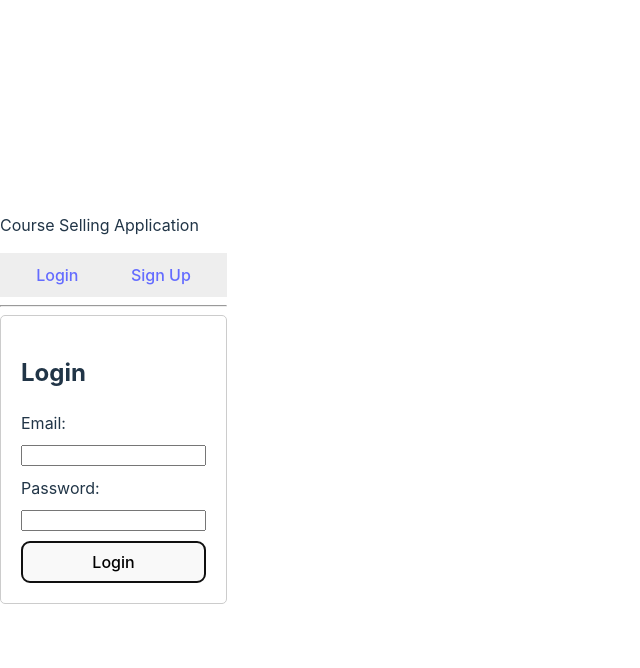
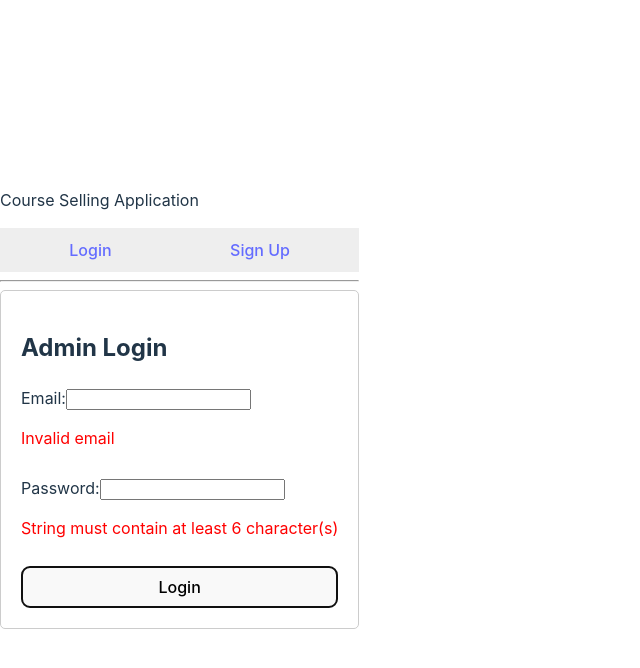
Before and after one commit to sb-patel/coursera-app, a React (Vite) app: page /login in a window 1280 px wide. Both pictures are taken after a click on the button "Login". Shown: the top 668 px of the page, without its empty margins (0-640 px from the left). Built offline with nearby package versions, Linux system fonts and the light colour scheme.

Commit message:
Admin SignUp added

```diff
--- /dev/null
+++ b/src/Admin/Login.jsx
@@ -0,0 +1,101 @@
+// Login.js
+import React, { useState } from 'react';
+import axios from 'axios';
+import { z } from 'zod';
+
+const Login = () => {
+    const [email, setEmail] = useState('');
+    const [password, setPassword] = useState('');
+    const [error, setError] = useState('');
+    const [validationErrors, setValidationErrors] = useState({});
+
+    // Define a schema for the login form
+    const loginSchema = z.object({
+        email: z.string().email(),
+        password: z.string().min(6),
+    });
+
+
+    const handleLogin = async () => {
+        try {
+            setError('');
+            setValidationErrors({});
+            const loginResult = loginSchema.safeParse({ email, password });
+            // console.log('Login validation result:', loginResult);
+            if (!loginResult.success) {
+                const errors = loginResult.error.format();
+
+                setValidationErrors({
+                    email: errors.email?._errors[0],
+                    password: errors.password?._errors[0],
+                });
+
+                return;
+            }
+            // const validationErrors = loginResult.error.issues.map(issue => issue.message);
+            // console.log('Validation errors:', validationErrors);
+
+            const response = await axios.post('http://localhost:3000/api/v1/admin/signin', { email, password });
+            console.log('Login successful:', response.data);
+            console.log('Login successful:', response.data.message);
+            console.log('Login successful:', response.data.token);
+        }
+        catch (error) {
+            if (error.response && error.response.status === 401) {
+                setError('Invalid email or password');
+            } else {
+                setError('An error occurred. Please try again later.');
+            }
+        }
+    };
+
+    return (
+        <div style={styles.container}>
+            <h2>Admin Login</h2>
+            <form style={styles.form}>
+                <div>
+                    <label>Email:</label>
+                    <input
+                        type="email"
+                        value={email}
+                        onChange={(e) => setEmail(e.target.value)}
+                    />
+                    {validationErrors.email && <p style={{ color: 'red' }}>{validationErrors.email}</p>}
+                </div>
+
+                <div>
+                    <label>Password:</label>
+                    <input
+                        type="password"
+                        value={password}
+                        onChange={(e) => setPassword(e.target.value)}
+                    />
+                    {validationErrors.password && <p style={{ color: 'red' }}>{validationErrors.password}</p>}
+                </div>
+
+                <button type="button" onClick={handleLogin}>
+                    Login
+                </button>
+            </form>
+            {/* Display server error message, e.g., incorrect credentials */}
+            {error && <p style={{ color: 'red' }}>{error}</p>}
+        </div>
+    );
+};
+
+const styles = {
+    container: {
+        maxWidth: '400px',
+        margin: 'auto',
+        padding: '20px',
+        border: '1px solid #ccc',
+        borderRadius: '5px',
+    },
+    form: {
+        display: 'flex',
+        flexDirection: 'column',
+        gap: '10px',
+    },
+};
+
+export default Login;
--- a/src/Signup.jsx
+++ b/src/Admin/Signup.jsx
@@ -8,6 +8,8 @@ const Signup = () => {
     const [lastName, setLastName] = useState('');
     const [email, setEmail] = useState('');
     const [password, setPassword] = useState('');
+    const [error, setError] = useState('');
+    const [validationErrors, setValidationErrors] = useState({});
 
     // Define a schema for the login form
     const signupSchema = z.object({
@@ -18,6 +20,8 @@ const Signup = () => {
     });
 
     const handleSignup = async (e) => {
+        setValidationErrors({});
+        setError('');
         e.preventDefault();
 
         // Add your signup logic here
@@ -26,26 +30,32 @@ const Signup = () => {
         try {
             const signupResult = signupSchema.safeParse({ firstName, lastName, email, password });
             // console.log('Login validation result:', signupResult);
-            if (signupResult.success) {
-                const response = await axios.post('http://localhost:3000/api/v1/user/signup', { firstName, lastName, email, password });
-                console.log('Signup successful:', response.data.message);
+            if (!signupResult.success) {
+                const errors = signupResult.error.format();
+
+                setValidationErrors({
+                    email: errors.email?._errors[0],
+                    password: errors.password?._errors[0],
+                    firstName: errors.firstName?._errors[0],
+                    lastName: errors.lastName?._errors[0],
+                });
+
+                return;
             }
-            else {
-                console.log(signupResult.error);
+            const response = await axios.post('http://localhost:3000/api/v1/admin/signup', { firstName, lastName, email, password });
+            console.log('Signup successful:', response.data.message);
 
-                // const validationErrors = loginResult.error.issues.map(issue => issue.message);
-                // console.log('Validation errors:', validationErrors);
-            }
         }
         catch (error) {
-            console.log(error);
-            setError('Invalid Name, email or password. Please try again.'); // You can customize the error message based on your API response
+            console.log(error.response.data.message);
+            setError(error.response.data.message);
+            // setError('Invalid Name, email or password. Please try again.'); // You can customize the error message based on your API response
         }
     };
 
     return (
         <div style={styles.container}>
-            <h2>Sign Up</h2>
+            <h2>Admin Sign Up</h2>
             <form style={styles.form}>
                 <label>First Name:</label>
                 <input
@@ -53,30 +63,33 @@ const Signup = () => {
                     value={firstName}
                     onChange={(e) => setFirstName(e.target.value)}
                 />
+                {validationErrors.firstName && <p style={{ color: 'red' }}>{validationErrors.firstName}</p>}
                 <label>Last Name:</label>
                 <input
                     type="text"
                     value={lastName}
                     onChange={(e) => setLastName(e.target.value)}
                 />
+                {validationErrors.lastName && <p style={{ color: 'red' }}>{validationErrors.lastName}</p>}
                 <label>Email:</label>
                 <input
                     type="email"
                     value={email}
                     onChange={(e) => setEmail(e.target.value)}
                 />
-
+                {validationErrors.email && <p style={{ color: 'red' }}>{validationErrors.email}</p>}
                 <label>Password:</label>
                 <input
                     type="password"
                     value={password}
                     onChange={(e) => setPassword(e.target.value)}
                 />
-
+                {validationErrors.password && <p style={{ color: 'red' }}>{validationErrors.password}</p>}
                 <button type="button" onClick={handleSignup}>
                     Sign Up
                 </button>
             </form>
+            {error && <p style={{ color: 'red' }}>{error}</p>}
         </div>
     );
 };
--- a/src/App.jsx
+++ b/src/App.jsx
@@ -1,5 +1,5 @@
-import Login from './Login';
-import Signup from './Signup';
+import Login from './Admin/Login';
+import Signup from './Admin/Signup';
 import { BrowserRouter as Router, Routes, Route, Link } from 'react-router-dom';
 
 function App() {
--- a/src/Login.jsx
+++ /dev/null
@@ -1,82 +0,0 @@
-// Login.js
-import React, { useState } from 'react';
-import axios from 'axios';
-import { z } from 'zod';
-
-const Login = () => {
-    const [email, setEmail] = useState('');
-    const [password, setPassword] = useState('');
-    const [error, setError] = useState('');
-
-    // Define a schema for the login form
-    const loginSchema = z.object({
-        email: z.string().email(),
-        password: z.string().min(6),
-    });
-
-
-    const handleLogin = async () => {
-        try {
-            const loginResult = loginSchema.safeParse({ email, password });
-            // console.log('Login validation result:', loginResult);
-            if (loginResult.success) {
-                const response = await axios.post('http://localhost:3000/api/v1/admin/signin', { email, password });
-                console.log('Login successful:', response.data);
-                console.log('Login successful:', response.data.message);
-                console.log('Login successful:', response.data.token);
-            }
-            else {
-                console.log(loginResult.error);
-
-                // const validationErrors = loginResult.error.issues.map(issue => issue.message);
-                // console.log('Validation errors:', validationErrors);
-            }
-        }
-        catch (error) {
-            console.log(error);
-            setError('Invalid email or password. Please try again.'); // You can customize the error message based on your API response
-        }
-    };
-
-    return (
-        <div style={styles.container}>
-            <h2>Login</h2>
-            <form style={styles.form}>
-                <label>Email:</label>
-                <input
-                    type="email"
-                    value={email}
-                    onChange={(e) => setEmail(e.target.value)}
-                />
-
-                <label>Password:</label>
-                <input
-                    type="password"
-                    value={password}
-                    onChange={(e) => setPassword(e.target.value)}
-                />
-
-                <button type="button" onClick={handleLogin}>
-                    Login
-                </button>
-            </form>
-        </div>
-    );
-};
-
-const styles = {
-    container: {
-        maxWidth: '400px',
-        margin: 'auto',
-        padding: '20px',
-        border: '1px solid #ccc',
-        borderRadius: '5px',
-    },
-    form: {
-        display: 'flex',
-        flexDirection: 'column',
-        gap: '10px',
-    },
-};
-
-export default Login;
```
